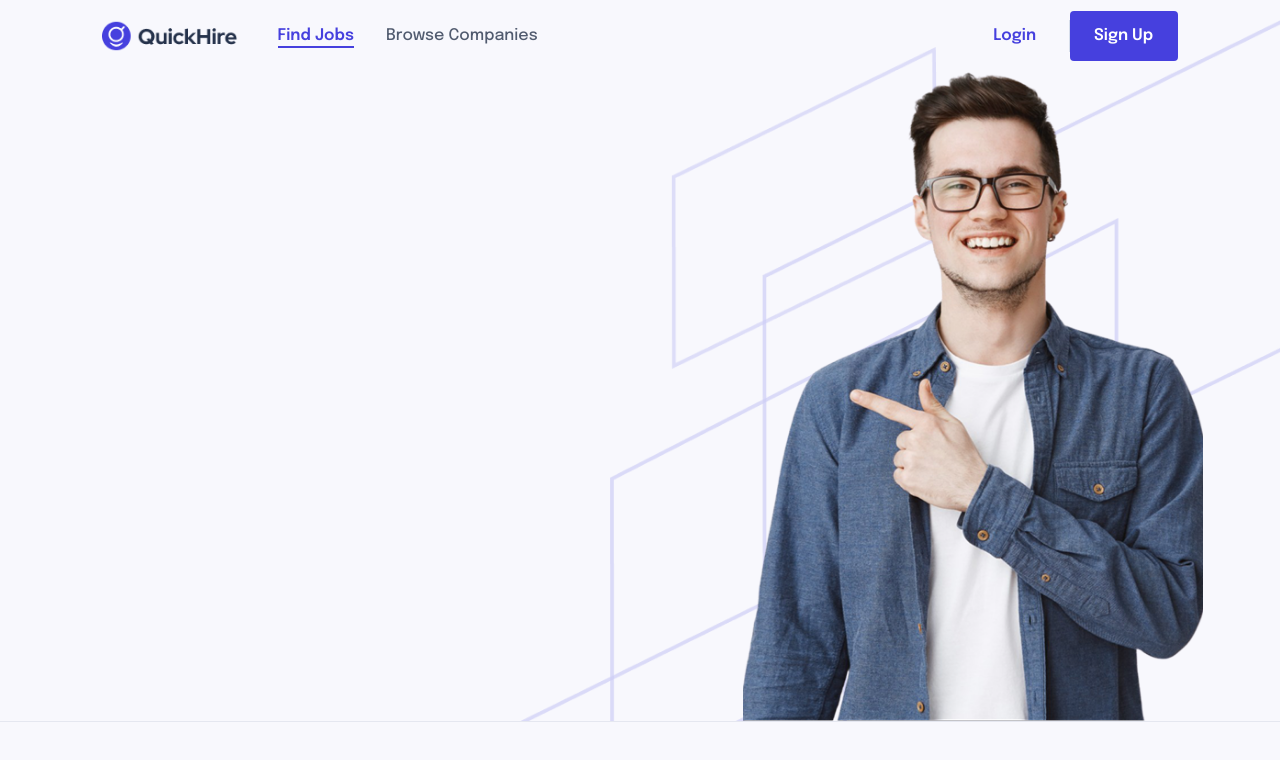
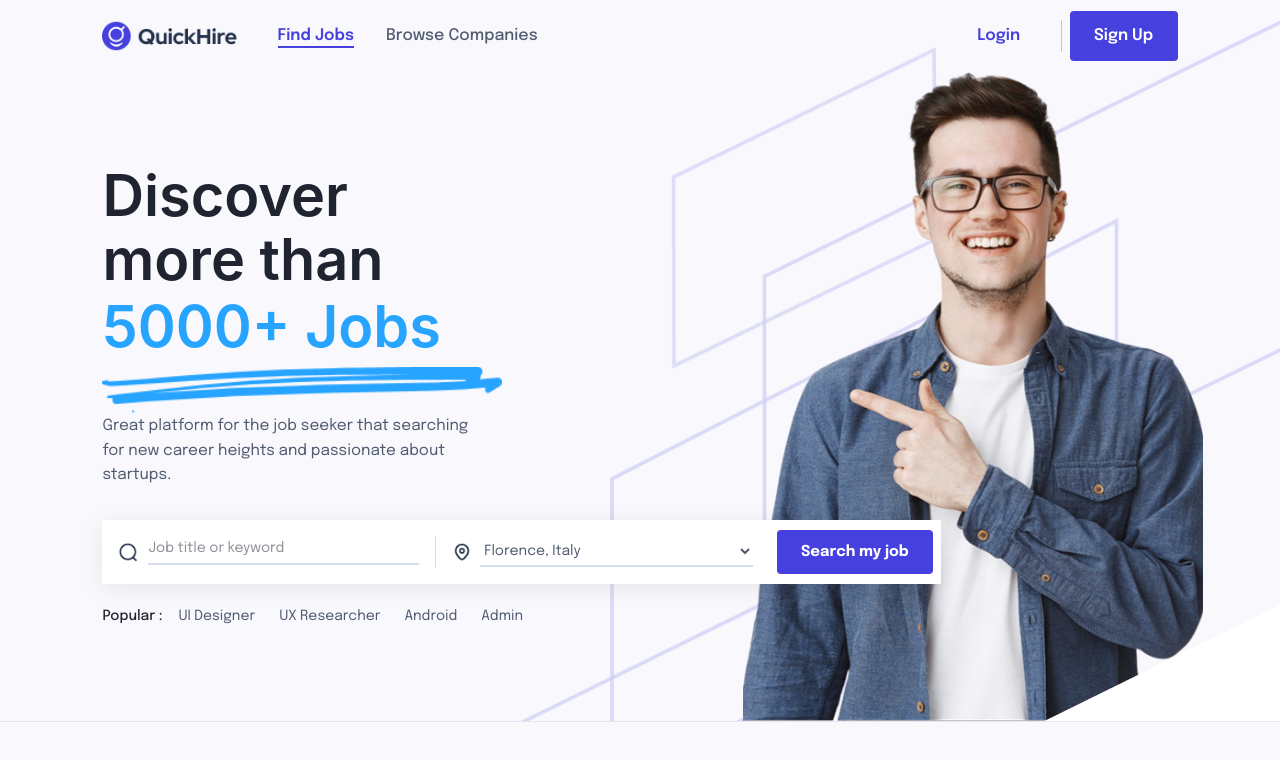
Before and after one commit to Taofique/quickhire, a React (Vite) app in the folder frontend/: page / in a window 1280 px wide. Shown: the top 760 px of the page. Built offline with nearby package versions, Linux system fonts and the light colour scheme; a web font is replaced by a local one.

Commit message:
feat: Complete alignment on hero component desktop section

```diff
--- a/frontend/src/components/HeroSection.jsx
+++ b/frontend/src/components/HeroSection.jsx
@@ -1,5 +1,9 @@
 import pattern from "../assets/Hero_assets/Pattern.png";
 import heroPerson from "../assets/Hero_assets/Hero_person.png";
+import rectangle from "../assets/Hero_assets/Rectangle.png";
+import groupUnderline from "../assets/Hero_assets/Group.png";
+import searchIcon from "../assets/Hero_assets/search_icon_header.png";
+import locationIcon from "../assets/Hero_assets/location_icon_header.png";
 
 const HeroSection = () => {
   return (
@@ -7,13 +11,13 @@ const HeroSection = () => {
       style={{
         backgroundColor: "#F8F8FD",
         width: "100%",
-        height: "722px", // 794px total - 72px navbar = 722px visible
+        height: "722px",
         position: "relative",
         overflow: "hidden",
         borderBottom: "1px solid #E5E7F0",
       }}
     >
-      {/* Pattern — right 45% only */}
+      {/* Pattern */}
       <img
         src={pattern}
         alt=""
@@ -21,12 +25,13 @@ const HeroSection = () => {
           position: "absolute",
           top: "0px",
           right: "0px",
-          height: "100%", // ← fill the full section height
-          width: "auto", // ← width scales naturally from height
+          height: "100%",
+          width: "auto",
           pointerEvents: "none",
         }}
       />
 
+      {/* Hero Person */}
       <img
         src={heroPerson}
         alt="Job seeker"
@@ -40,6 +45,270 @@ const HeroSection = () => {
           zIndex: 10,
         }}
       />
+
+      {/* Rectangle */}
+      <img
+        src={rectangle}
+        alt=""
+        style={{
+          position: "absolute",
+          bottom: 0,
+          right: 0,
+          width: "20%",
+          zIndex: 20,
+          pointerEvents: "none",
+        }}
+      />
+
+      {/* ── LEFT CONTENT ── */}
+      <div
+        style={{
+          position: "absolute",
+          top: 0,
+          left: 0,
+          height: "110%",
+          width: "clamp(300px, 76%, 1800px)",
+          display: "flex",
+          flexDirection: "column",
+          justifyContent: "center",
+          paddingLeft: "clamp(32px, 8vw, 128px)",
+          paddingRight: "32px",
+          zIndex: 30,
+        }}
+      >
+        {/* Heading */}
+        <h1
+          style={{
+            fontFamily: "var(--font-clash)",
+            fontSize: "clamp(40px, 4.5vw, 72px)",
+            fontWeight: 600,
+            lineHeight: "110%",
+            color: "#202430",
+            margin: 0,
+          }}
+        >
+          Discover <br />
+          more than
+        </h1>
+
+        {/* 5000+ Jobs + underline */}
+        <div
+          style={{
+            position: "relative",
+            display: "inline-block",
+            marginTop: "4px",
+            marginBottom: "24px",
+          }}
+        >
+          <h1
+            style={{
+              fontFamily: "var(--font-clash)",
+              fontSize: "clamp(40px, 4.5vw, 72px)",
+              fontWeight: 600,
+              lineHeight: "110%",
+              color: "#26A4FF",
+              margin: 0,
+            }}
+          >
+            5000+ Jobs
+          </h1>
+          <img
+            src={groupUnderline}
+            alt=""
+            style={{
+              position: "absolute",
+              bottom: "-55px",
+              left: 0,
+              width: "clamp(180px, 55%, 400px)",
+              pointerEvents: "none",
+            }}
+          />
+        </div>
+
+        {/* Subtitle */}
+        <p
+          style={{
+            fontFamily: "var(--font-epilogue)",
+            fontSize: "clamp(13px, 1.2vw, 16px)",
+            lineHeight: "160%",
+            color: "#515B6F",
+            marginTop: "32px",
+            marginBottom: "0",
+            maxWidth: "clamp(260px, 30vw, 400px)",
+          }}
+        >
+          Great platform for the job seeker that searching for new career
+          heights and passionate about startups.
+        </p>
+
+        {/* ── SEARCH BAR ── */}
+        <div
+          style={{
+            display: "flex",
+            alignItems: "center",
+            backgroundColor: "#ffffff",
+            boxShadow: "0 4px 24px rgba(0,0,0,0.08)",
+            marginTop: "32px",
+            height: "64px",
+            // no overflow:hidden so button can fill height flush
+            position: "relative",
+            zIndex: 40, // sits above person
+          }}
+        >
+          {/* Keyword input area */}
+          <div
+            style={{
+              display: "flex",
+              alignItems: "center",
+              flex: 1,
+              height: "100%",
+              padding: "0 16px",
+              gap: "10px",
+            }}
+          >
+            <img
+              src={searchIcon}
+              alt=""
+              style={{
+                width: "20px",
+                height: "20px",
+                flexShrink: 0,
+                opacity: 1,
+              }}
+            />
+            <input
+              type="text"
+              placeholder="Job title or keyword"
+              style={{
+                border: "none",
+                borderBottom: "2px solid #D6DDEB",
+                outline: "none",
+                fontFamily: "var(--font-epilogue)",
+                fontSize: "14px",
+                color: "#202430",
+                backgroundColor: "transparent",
+                width: "100%",
+                paddingBottom: "4px",
+              }}
+            />
+          </div>
+
+          {/* Vertical divider */}
+          <div
+            style={{
+              width: "1px",
+              height: "32px",
+              backgroundColor: "#D6DDEB",
+              flexShrink: 0,
+            }}
+          />
+
+          {/* Location area */}
+          <div
+            style={{
+              display: "flex",
+              alignItems: "center",
+              height: "100%",
+              padding: "0 16px",
+              gap: "8px",
+              flex: 1,
+            }}
+          >
+            <img
+              src={locationIcon}
+              alt=""
+              style={{
+                width: "20px",
+                height: "20px",
+                flexShrink: 0,
+                opacity: 1,
+              }}
+            />
+            <div
+              style={{
+                flex: 1,
+                borderBottom: "2px solid #D6DDEB",
+                paddingBottom: "4px",
+              }}
+            >
+              <select
+                style={{
+                  border: "none",
+                  outline: "none",
+                  fontFamily: "var(--font-epilogue)",
+                  fontSize: "14px",
+                  color: "#515B6F",
+                  backgroundColor: "transparent",
+                  cursor: "pointer",
+                  width: "100%",
+                }}
+              >
+                <option>Florence, Italy</option>
+                <option>New York, USA</option>
+                <option>London, UK</option>
+                <option>Berlin, Germany</option>
+              </select>
+            </div>
+          </div>
+
+          {/* Search button — flush to right, full height, rounded right corners */}
+          <button
+            style={{
+              backgroundColor: "#4640DE",
+              color: "#ffffff",
+              fontFamily: "var(--font-epilogue)",
+              fontSize: "15px",
+              fontWeight: 700,
+              border: "none",
+              height: "44px",
+              padding: "0 24px",
+              cursor: "pointer",
+              whiteSpace: "nowrap",
+              flexShrink: 0,
+              borderRadius: "4px",
+              margin: "0 8px",
+            }}
+          >
+            Search my job
+          </button>
+        </div>
+
+        {/* Popular tags */}
+        <div
+          style={{
+            display: "flex",
+            alignItems: "center",
+            gap: "8px",
+            marginTop: "20px",
+            flexWrap: "wrap",
+          }}
+        >
+          <span
+            style={{
+              fontFamily: "var(--font-epilogue)",
+              fontSize: "14px",
+              color: "#202430",
+              fontWeight: 500,
+            }}
+          >
+            Popular :
+          </span>
+          {["UI Designer", "UX Researcher", "Android", "Admin"].map((tag) => (
+            <span
+              key={tag}
+              style={{
+                fontFamily: "var(--font-epilogue)",
+                fontSize: "14px",
+                color: "#515B6F",
+                padding: "2px 8px",
+                cursor: "pointer",
+              }}
+            >
+              {tag}
+            </span>
+          ))}
+        </div>
+      </div>
     </section>
   );
 };
--- a/frontend/src/components/Navbar.jsx
+++ b/frontend/src/components/Navbar.jsx
@@ -119,8 +119,9 @@ const Navbar = () => {
               style={{
                 width: "1px",
                 height: "32px",
-                backgroundColor: "#D6DDEB",
+                backgroundColor: "#C0C9D9",
                 flexShrink: 0,
+                margin: "0 8px", // Added margin to make it more visible
               }}
             />
 
```
